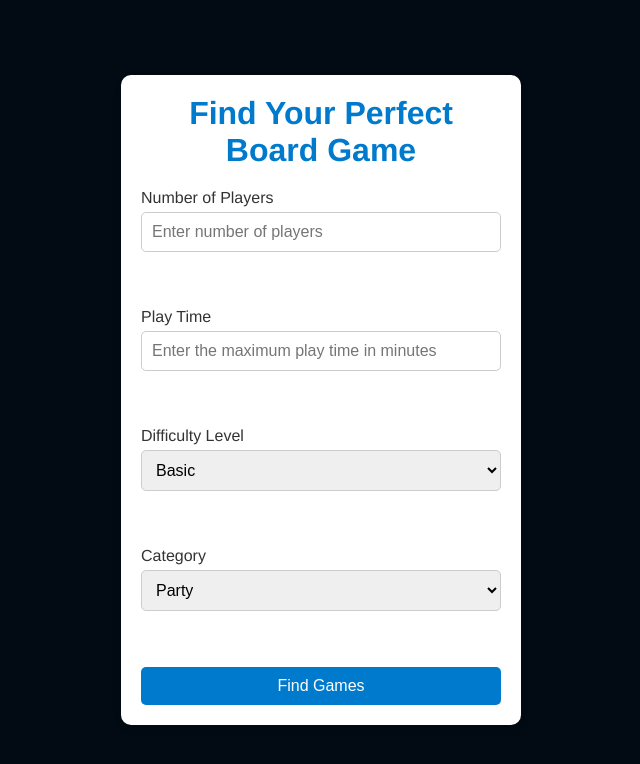
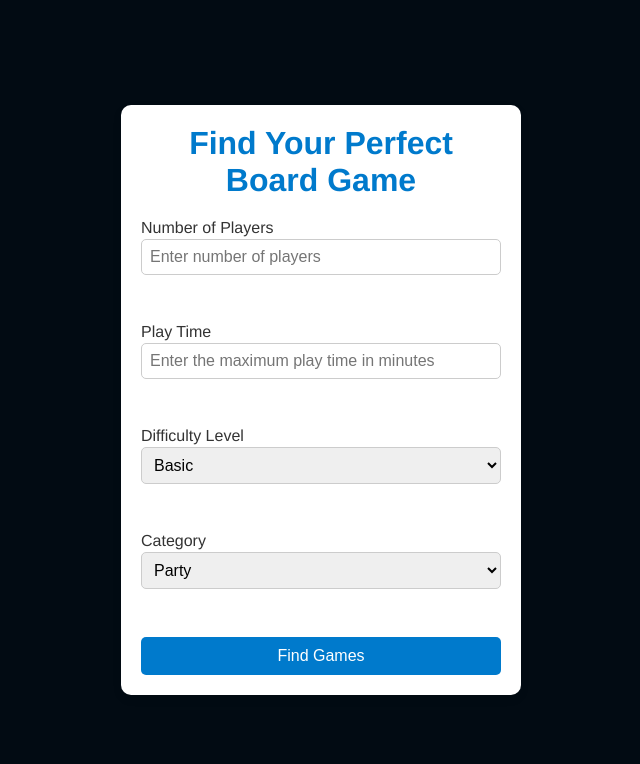
Before and after one commit to takitani-felipe/onboardsgame, a Flask app: page / in a window 1280 px wide. Shown: the top 764 px of the page, without its empty margins (319-959 px from the left). Run offline with Flask 3, Linux system fonts and the light colour scheme; parts of the project's set-up code (start-up, migrations or seed data) failed here and were passed over.

Commit message:
fix: fit content in smaller screens

```diff
--- a/static/style.css
+++ b/static/style.css
@@ -36,15 +36,15 @@ form {
 }
 
 label {
-    margin-bottom: 5px;
+    margin-bottom: 2px;
     text-align: left;
     color: #333;
 }
 
 input[type="number"],
 select {
-    padding: 10px;
-    margin-bottom: 20px;
+    padding: 0.5rem;
+    margin-bottom: 12px;
     border: 1px solid #ccc;
     border-radius: 5px;
     font-size: 16px;
```
